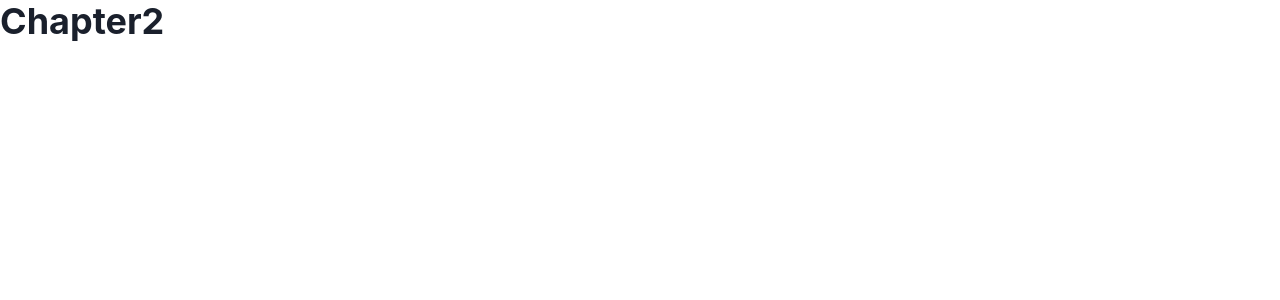
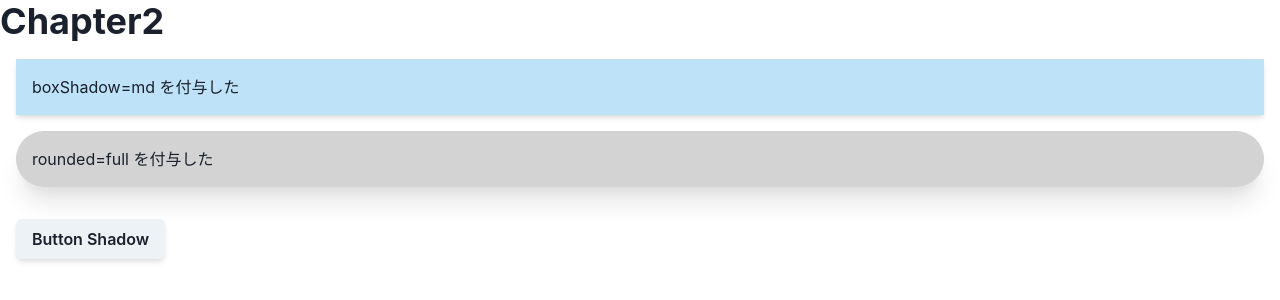
Before and after one commit to y4shiro/chakraui-way-of-walking, a Next.js app: page /chapter2 in a window 1280 px wide. Shown: the top 300 px of the page. Built offline with nearby package versions, Linux system fonts and the light colour scheme.

Commit message:
boxShadow や rounded などの Style Props

```diff
--- a/pages/chapter2.tsx
+++ b/pages/chapter2.tsx
@@ -1,11 +1,26 @@
 import type { NextPage } from 'next';
 
-import { Heading } from '@chakra-ui/react';
+import { Box, Heading, Button } from '@chakra-ui/react';
 
 const Chapter2: NextPage = () => {
   return (
     <>
       <Heading>Chapter2</Heading>
+      <Box m={4} p={4} boxShadow="md" backgroundColor="blue.100">
+        boxShadow=md を付与した
+      </Box>
+      <Box
+        m={4}
+        p={4}
+        rounded="full"
+        boxShadow="xl"
+        backgroundColor="lightgray"
+      >
+        rounded=full を付与した
+      </Box>
+      <Button m={4} shadow="md">
+        Button Shadow
+      </Button>
     </>
   );
 };
```
